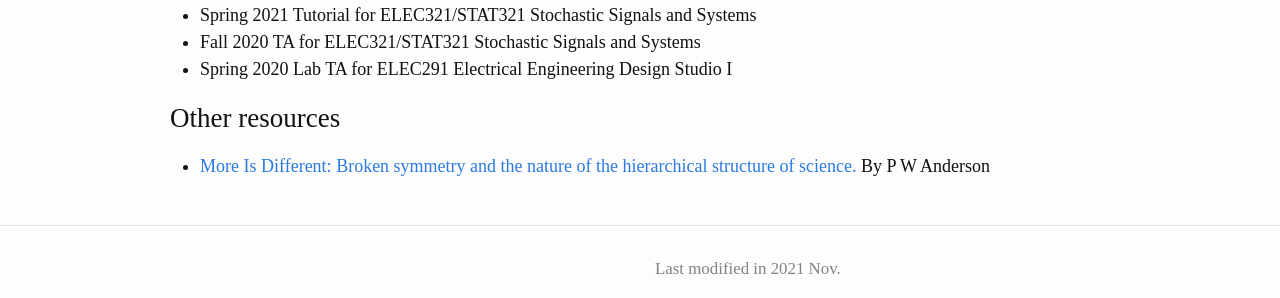
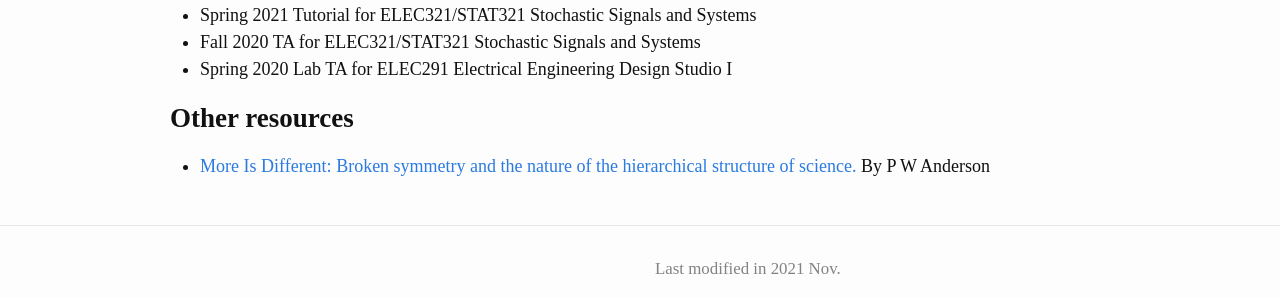
Before and after one commit to NingZhang-Git/NZ_website, a Jekyll site: the page built from index.md, in a window 1280 px wide. Shown: the part 1254-1552 px from the top of the page. Built offline with Jekyll 4.4.1, drawn with Linux system fonts in a browser that asks for light colours.

```diff
--- a/index.md
+++ b/index.md
@@ -50,5 +50,5 @@ IEEE International Symposium on Biomedical Imaging (ISBI 2020).\
 - Fall 2020 TA for ELEC321/STAT321 Stochastic Signals and Systems
 - Spring 2020 Lab TA for ELEC291 Electrical Engineering Design Studio I
 
-## Other resources
+## **Other resources**
 - [More Is Different: Broken symmetry and the nature of the hierarchical structure of science.](https://www.science.org/doi/10.1126/science.177.4047.393) By P W Anderson
```
